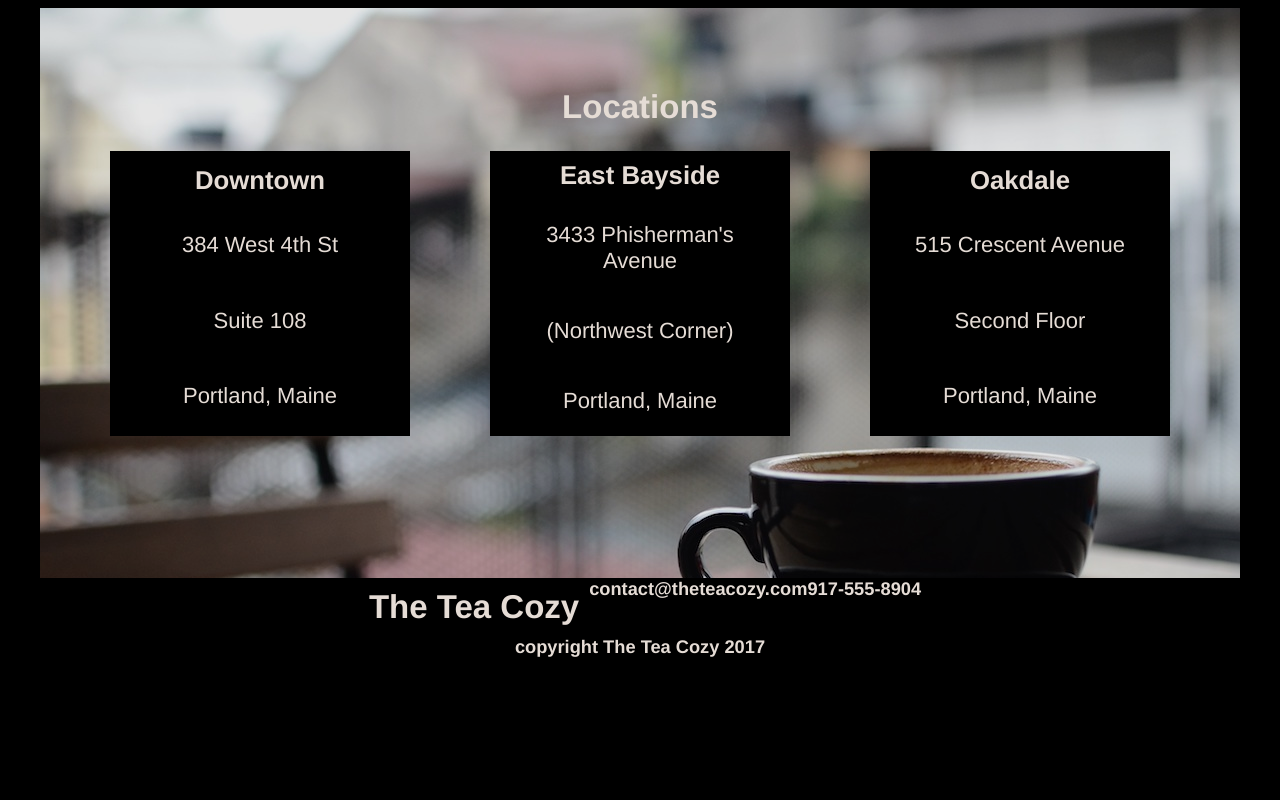
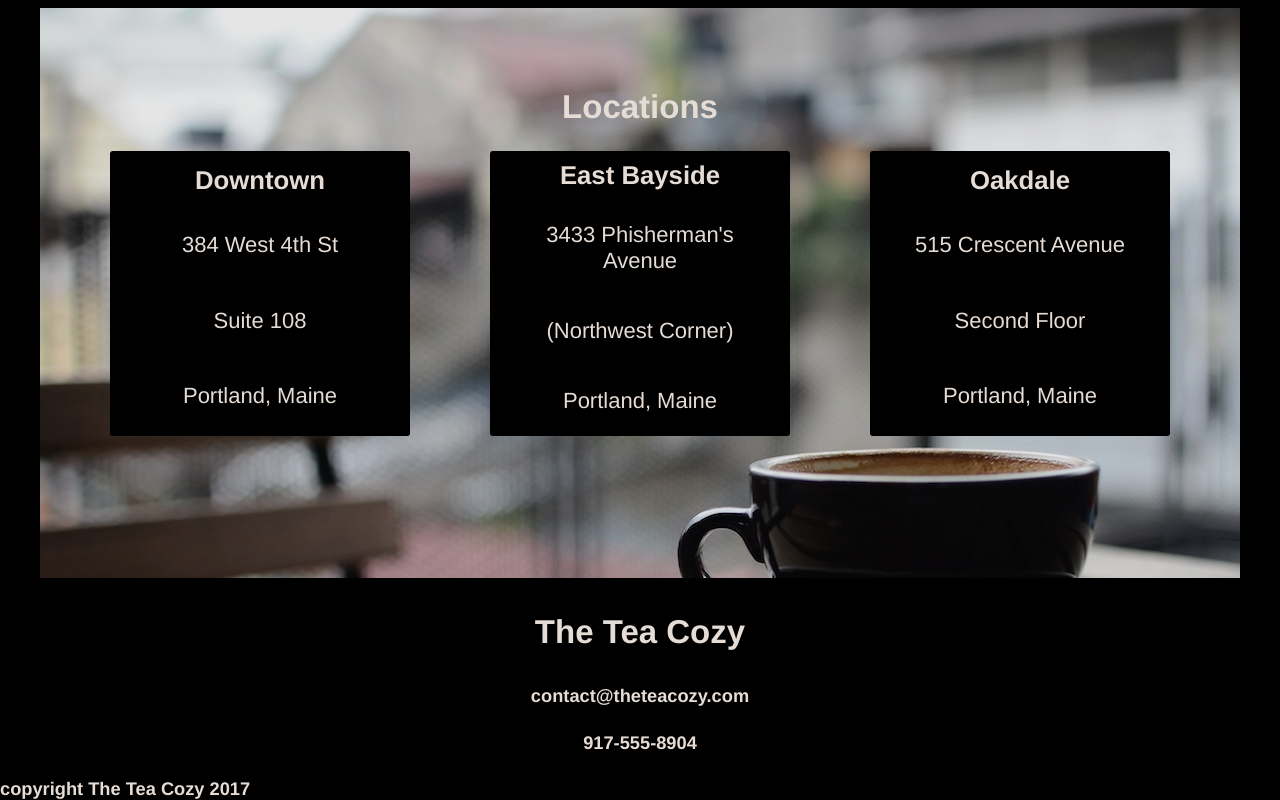
Before and after one commit to NBESS/elements-and-structure, a plain HTML site: page Styling a Website/Layout_with_Flexbox/index.html in a window 1280 px wide. Shown: the part 1549-2349 px from the top of the page. Before the commit the page ends 2207 px from the top, so only its background shows below. Drawn offline with Linux system fonts and the light colour scheme.

Commit message:
Update style.css

```diff
--- a/Styling a Website/Layout_with_Flexbox/style.css
+++ b/Styling a Website/Layout_with_Flexbox/style.css
@@ -36,6 +36,7 @@ h2, h3, h4 {
 p {
     display: block;
     margin: 1em;
+    opacity: 1;
 }
 
 /*  Header Section */
@@ -132,9 +133,24 @@ header {
     display: flex;
     flex-direction: column;
     justify-content: space-evenly;
+    border-radius: 3px;
 }
 
 .card-container {
     margin-top: 15px;
 
 }
+
+/* Contact Section */
+
+.contact {
+    height: 200px;
+    flex-direction: column;
+    justify-content: space-evenly;
+}
+
+/* Footer */
+
+footer {
+    width: 100%;
+}
```
